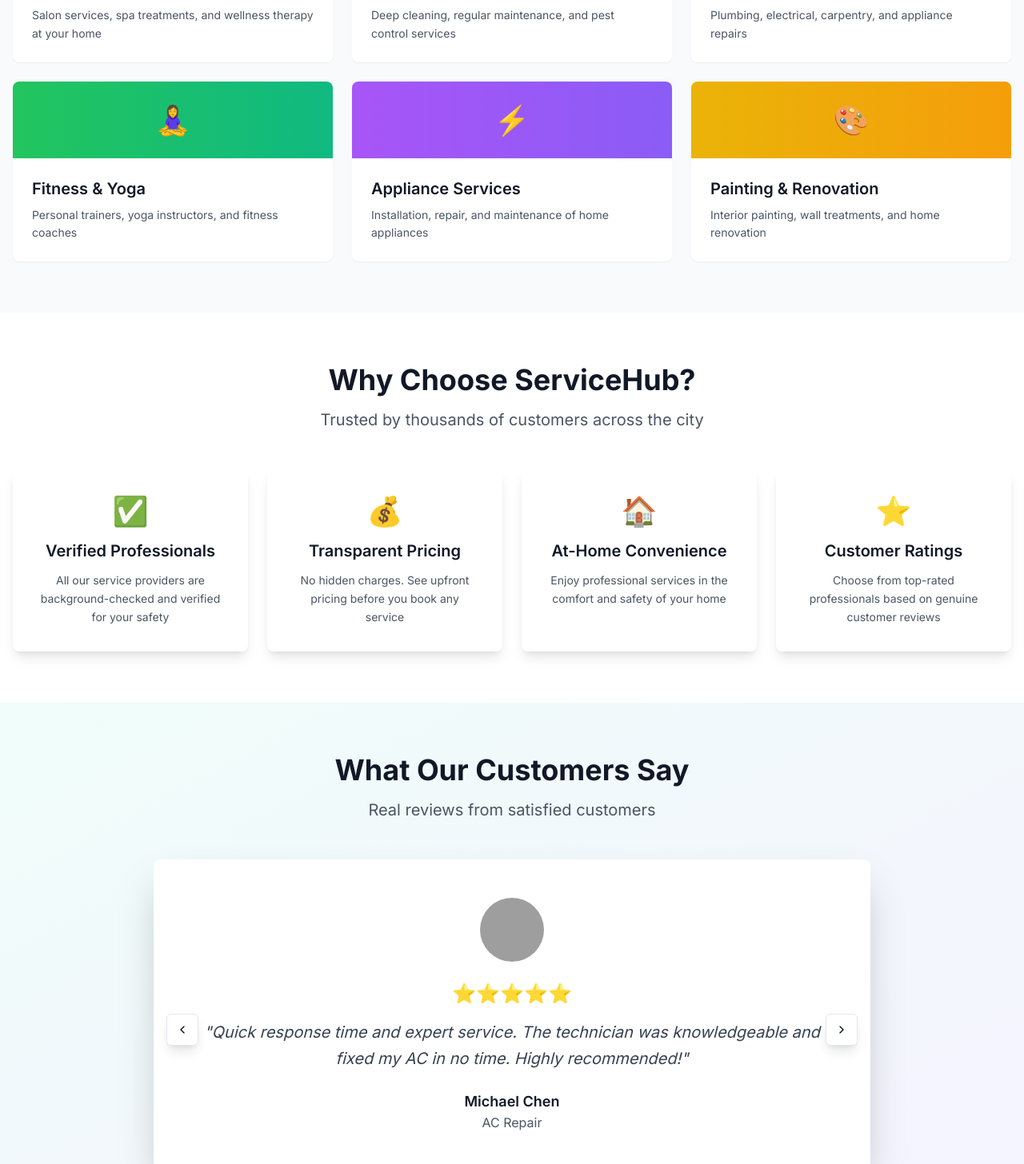
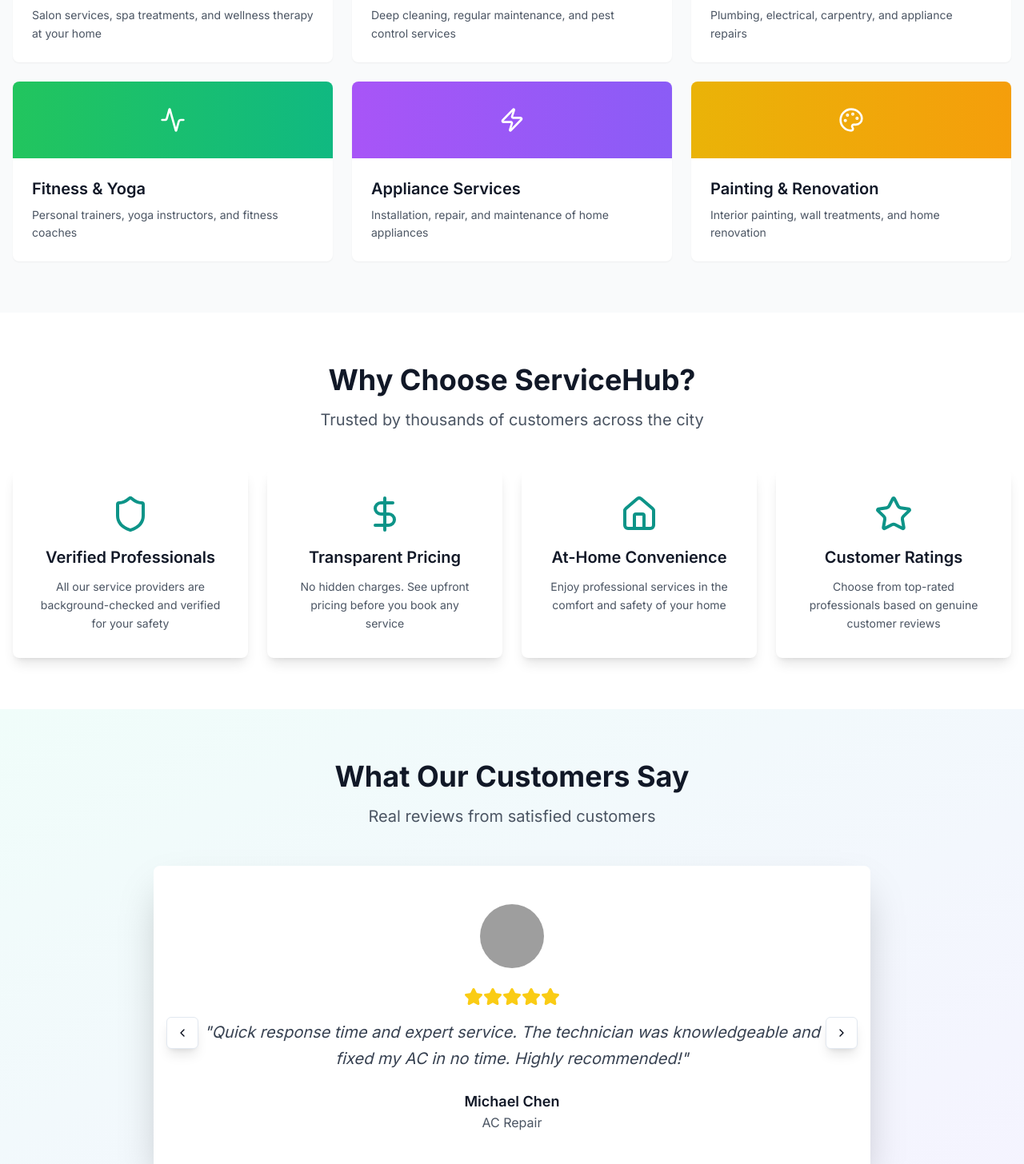
Before and after one commit to Parth703-wq/TingFix, a React (Vite) app: page / in a window 1280 px wide. Shown: the part 1005-2461 px from the top of the page at 80% size. Built offline with nearby package versions, Linux system fonts and the light colour scheme; grey boxes are pictures that could not be loaded.

Commit message:
Refactor: Replace unprofessional icons
Replaced the icons used in the UI with more professional alternatives.

```diff
--- a/src/components/CategoriesSection.tsx
+++ b/src/components/CategoriesSection.tsx
@@ -2,6 +2,7 @@
 import React from 'react';
 import { Card, CardContent } from '@/components/ui/card';
 import { Link } from 'react-router-dom';
+import { Sparkles, Broom, Wrench, Activity, Zap, Palette } from 'lucide-react';
 
 const CategoriesSection = () => {
   const categories = [
@@ -9,7 +10,7 @@ const CategoriesSection = () => {
       id: 'beauty',
       title: 'Beauty & Wellness',
       description: 'Salon services, spa treatments, and wellness therapy at your home',
-      icon: '💄',
+      icon: Sparkles,
       color: 'from-pink-500 to-rose-500',
       link: '/services?category=beauty'
     },
@@ -17,7 +18,7 @@ const CategoriesSection = () => {
       id: 'cleaning',
       title: 'Cleaning & Pest Control',
       description: 'Deep cleaning, regular maintenance, and pest control services',
-      icon: '🧽',
+      icon: Broom,
       color: 'from-blue-500 to-cyan-500',
       link: '/services?category=cleaning'
     },
@@ -25,7 +26,7 @@ const CategoriesSection = () => {
       id: 'repairs',
       title: 'Home Repairs',
       description: 'Plumbing, electrical, carpentry, and appliance repairs',
-      icon: '🔧',
+      icon: Wrench,
       color: 'from-orange-500 to-red-500',
       link: '/services?category=repairs'
     },
@@ -33,7 +34,7 @@ const CategoriesSection = () => {
       id: 'fitness',
       title: 'Fitness & Yoga',
       description: 'Personal trainers, yoga instructors, and fitness coaches',
-      icon: '🧘‍♀️',
+      icon: Activity,
       color: 'from-green-500 to-emerald-500',
       link: '/services?category=fitness'
     },
@@ -41,7 +42,7 @@ const CategoriesSection = () => {
       id: 'appliances',
       title: 'Appliance Services',
       description: 'Installation, repair, and maintenance of home appliances',
-      icon: '⚡',
+      icon: Zap,
       color: 'from-purple-500 to-violet-500',
       link: '/services?category=appliances'
     },
@@ -49,7 +50,7 @@ const CategoriesSection = () => {
       id: 'painting',
       title: 'Painting & Renovation',
       description: 'Interior painting, wall treatments, and home renovation',
-      icon: '🎨',
+      icon: Palette,
       color: 'from-yellow-500 to-amber-500',
       link: '/services?category=painting'
     }
@@ -64,12 +65,14 @@ const CategoriesSection = () => {
         </div>
 
         <div className="grid grid-cols-1 md:grid-cols-2 lg:grid-cols-3 gap-6">
-          {categories.map((category) => (
+          {categories.map((category) => {
+            const IconComponent = category.icon;
+            return (
               <Link key={category.id} to={category.link}>
                 <Card className="group hover:shadow-xl transition-all duration-300 hover:-translate-y-1 border-0 overflow-hidden">
                   <CardContent className="p-0">
                     <div className={`h-24 bg-gradient-to-r ${category.color} flex items-center justify-center`}>
-                    <span className="text-4xl">{category.icon}</span>
+                      <IconComponent className="w-8 h-8 text-white" />
                     </div>
                     <div className="p-6">
                       <h3 className="text-xl font-semibold text-gray-900 mb-2 group-hover:text-primary-600 transition-colors">
@@ -82,7 +85,8 @@ const CategoriesSection = () => {
                   </CardContent>
                 </Card>
               </Link>
-          ))}
+            );
+          })}
         </div>
       </div>
     </section>
--- a/src/components/TestimonialsSection.tsx
+++ b/src/components/TestimonialsSection.tsx
@@ -2,7 +2,7 @@
 import React, { useState, useEffect } from 'react';
 import { Card, CardContent } from '@/components/ui/card';
 import { Button } from '@/components/ui/button';
-import { ChevronLeft, ChevronRight } from 'lucide-react';
+import { ChevronLeft, ChevronRight, Star } from 'lucide-react';
 
 const TestimonialsSection = () => {
   const [currentTestimonial, setCurrentTestimonial] = useState(0);
@@ -66,7 +66,7 @@ const TestimonialsSection = () => {
 
                 <div className="flex justify-center mb-4">
                   {[...Array(testimonials[currentTestimonial].rating)].map((_, i) => (
-                    <span key={i} className="text-yellow-400 text-2xl">⭐</span>
+                    <Star key={i} className="w-6 h-6 text-yellow-400 fill-current" />
                   ))}
                 </div>
 
--- a/src/components/WhyChooseSection.tsx
+++ b/src/components/WhyChooseSection.tsx
@@ -1,26 +1,27 @@
 
 import React from 'react';
 import { Card, CardContent } from '@/components/ui/card';
+import { Shield, DollarSign, Home, Star } from 'lucide-react';
 
 const WhyChooseSection = () => {
   const features = [
     {
-      icon: '✅',
+      icon: Shield,
       title: 'Verified Professionals',
       description: 'All our service providers are background-checked and verified for your safety'
     },
     {
-      icon: '💰',
+      icon: DollarSign,
       title: 'Transparent Pricing',
       description: 'No hidden charges. See upfront pricing before you book any service'
     },
     {
-      icon: '🏠',
+      icon: Home,
       title: 'At-Home Convenience',
       description: 'Enjoy professional services in the comfort and safety of your home'
     },
     {
-      icon: '⭐',
+      icon: Star,
       title: 'Customer Ratings',
       description: 'Choose from top-rated professionals based on genuine customer reviews'
     }
@@ -35,15 +36,20 @@ const WhyChooseSection = () => {
         </div>
 
         <div className="grid grid-cols-1 md:grid-cols-2 lg:grid-cols-4 gap-6">
-          {features.map((feature, index) => (
+          {features.map((feature, index) => {
+            const IconComponent = feature.icon;
+            return (
               <Card key={index} className="text-center border-0 shadow-lg hover:shadow-xl transition-shadow">
                 <CardContent className="p-8">
-                <div className="text-4xl mb-4">{feature.icon}</div>
+                  <div className="flex justify-center mb-4">
+                    <IconComponent className="w-12 h-12 text-primary-500" />
+                  </div>
                   <h3 className="text-xl font-semibold text-gray-900 mb-3">{feature.title}</h3>
                   <p className="text-gray-600 text-sm leading-relaxed">{feature.description}</p>
                 </CardContent>
               </Card>
-          ))}
+            );
+          })}
         </div>
       </div>
     </section>
```
Lines whose indentation alone changed are shown as unchanged.
